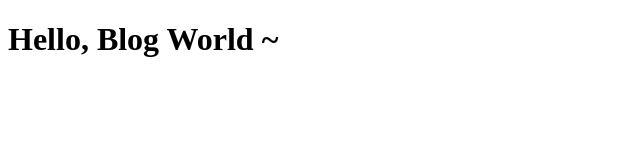
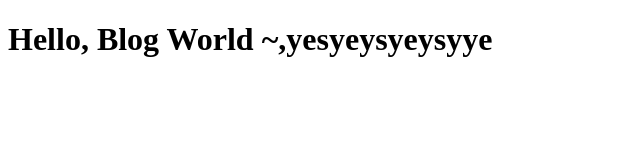
Before and after one commit to jiawanquan/github.io, a plain HTML site: page index.html in a window 1280 px wide. Shown: the whole page, without its empty margins (0-640 px from the left). Drawn offline with Linux system fonts and the light colour scheme.

Commit message:
Update index.html

```diff
--- a/index.html
+++ b/index.html
@@ -5,6 +5,6 @@
     <title>Someone's Blog</title>
 </head>
 <body>
-    <h1>Hello, Blog World ~</h1>
+    <h1>Hello, Blog World ~,yesyeysyeysyye</h1>
 </body>
 </html>
```
